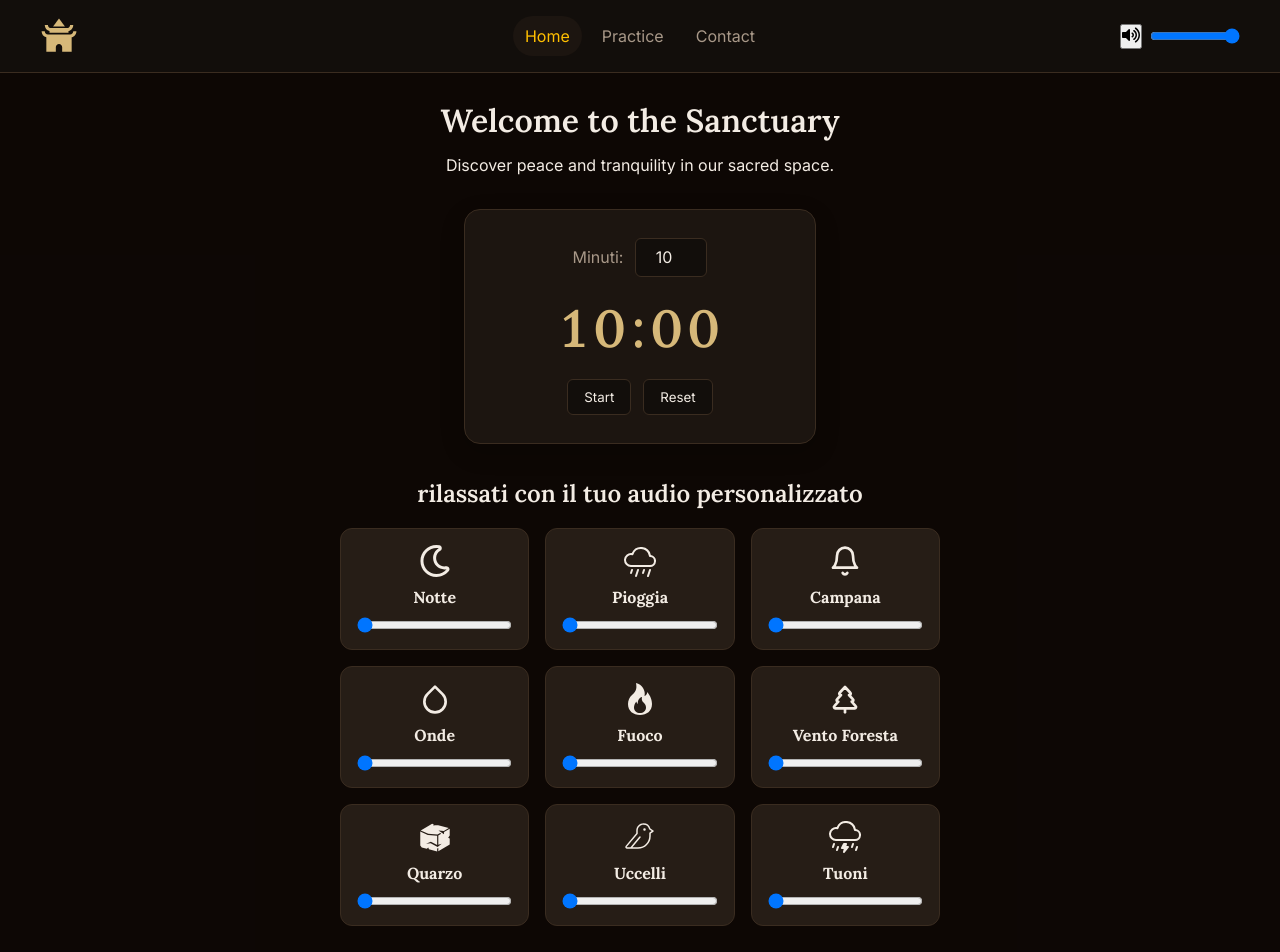
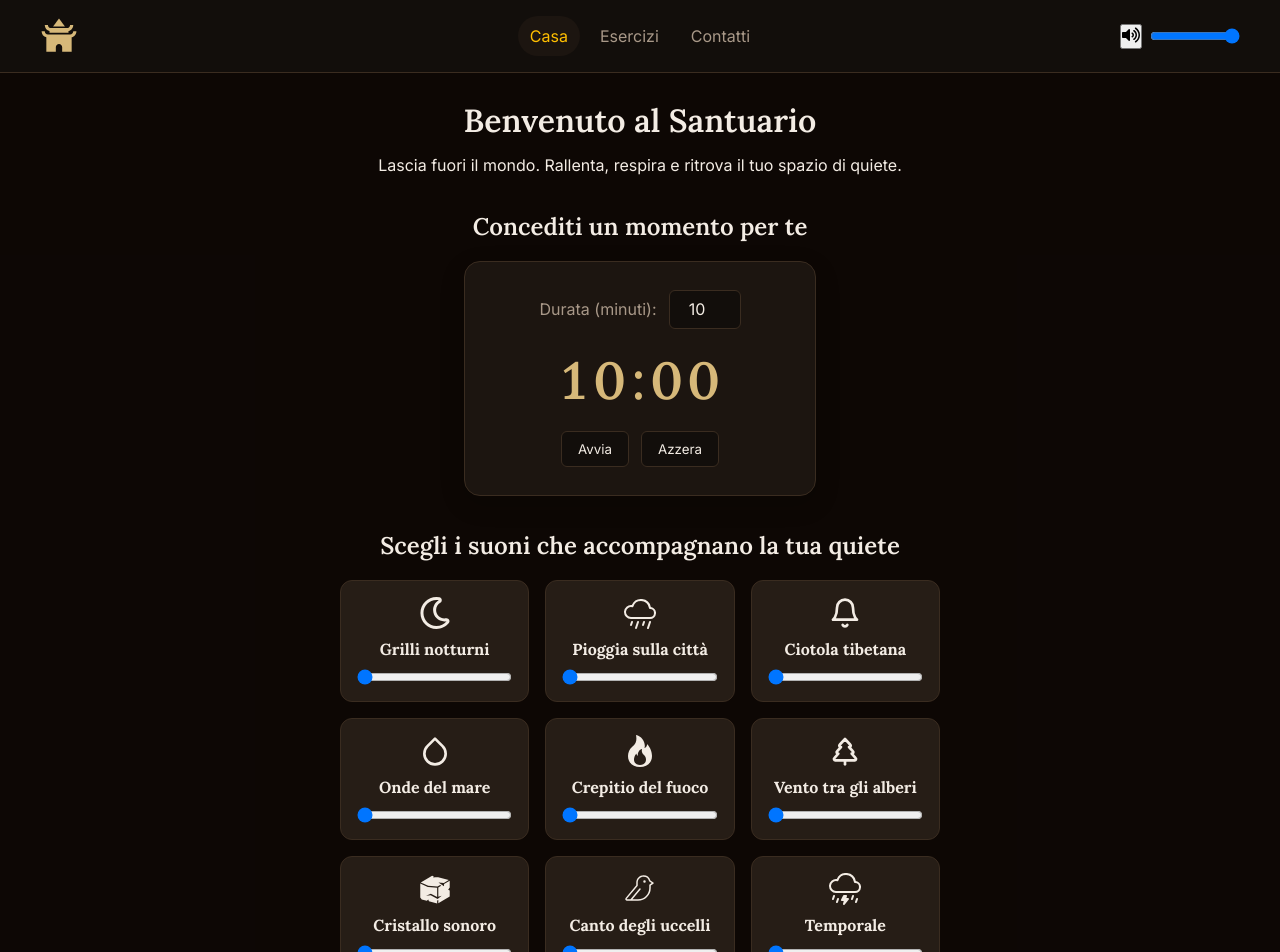
Before and after one commit to Loris-Battaglini/Santuario-meditazione, a React (Vite) app: page / in a window 1280 px wide. Shown: the top 952 px of the page. Built offline with nearby package versions, Linux system fonts and the light colour scheme.

Commit message:
fix logica form e traduzione testi da inglese a italiano

```diff
--- a/index.html
+++ b/index.html
@@ -1,10 +1,10 @@
 <!doctype html>
-<html lang="en">
+<html lang="it">
   <head>
     <meta charset="UTF-8" />
     <link rel="icon" type="image/svg+xml" href="/favicon.svg" />
     <meta name="viewport" content="width=device-width, initial-scale=1.0" />
-    <title>santuario-meditazione</title>
+    <title>Santuario — meditazione e quiete</title>
 
     <!-- font lora e inter da google fonts -->
 
--- a/src/components/SoundMixer.tsx
+++ b/src/components/SoundMixer.tsx
@@ -71,55 +71,55 @@ const VolumeSlider = styled.input`
 const SOUNDS = [
   {
     id: "grilli",
-    title: "Notte",
+    title: "Grilli notturni",
     icon: <FaRegMoon />,
     url: grilliMp3,
   },
   {
     id: "pioggiaCitta",
-    title: "Pioggia",
+    title: "Pioggia sulla città",
     icon: <BsCloudRain />,
     url: pioggiaCittaMp3,
   },
   {
     id: "bell",
-    title: "Campana",
+    title: "Ciotola tibetana",
     icon: <FiBell />,
     url: ciotolaMp3,
   },
   {
     id: "wave",
-    title: "Onde",
+    title: "Onde del mare",
     icon: <FiDroplet />,
     url: ondaMp3,
   },
   {
     id: "fire",
-    title: "Fuoco",
+    title: "Crepitio del fuoco",
     icon: <BsFire />,
     url: fuocoMp3,
   },
   {
     id: "forest",
-    title: "Vento Foresta",
+    title: "Vento tra gli alberi",
     icon: <LuTreePine />,
     url: ventoForteForestaAereoMp3,
   },
   {
     id: "quarzo",
-    title: "Quarzo",
+    title: "Cristallo sonoro",
     icon: <GiStoneBlock />,
     url: cristalloDiQuarzoMp3,
   },
   {
     id: "birds",
-    title: "Uccelli",
+    title: "Canto degli uccelli",
     icon: <PiBirdLight />,
     url: uccelliMp3,
   },
   {
     id: "thunder",
-    title: "Tuoni",
+    title: "Temporale",
     icon: <BsCloudLightningRain />,
     url: tuoniPioggiaMp3,
   },
@@ -216,6 +216,7 @@ export function SoundMixer() {
             type="range"
             min="0"
             max="100"
+            aria-label={`Volume: ${sound.title}`}
             value={volumes[sound.id]}
             onChange={(e) =>
               handleVolumeChange(sound.id, parseInt(e.target.value))
--- a/src/components/Timer.tsx
+++ b/src/components/Timer.tsx
@@ -111,7 +111,7 @@ export function Timer() {
   return (
     <TimerBox>
       <label>
-        Minuti:{" "}
+        Durata (minuti):{" "}
         <input
           type="number"
           min={1}
@@ -126,10 +126,10 @@ export function Timer() {
 
       <Controls>
         <button type="button" onClick={() => setIsRunning((prev) => !prev)}>
-          {isRunning ? "Pausa" : "Start"}
+          {isRunning ? "Pausa" : "Avvia"}
         </button>
         <button type="button" onClick={handleReset}>
-          Reset
+          Azzera
         </button>
       </Controls>
     </TimerBox>
--- a/src/components/navbar.tsx
+++ b/src/components/navbar.tsx
@@ -131,15 +131,16 @@ export function Navbar({
             min={0}
             max={1}
             step={0.01}
+            aria-label="Volume generale"
             value={isMuted ? 0 : masterVolume}
             onChange={(e) => onChangeVolume(Number(e.target.value))}
           />
         </VolumeBox>
       </HeaderTop>
       <Nav>
-        <NavItem to="/">Home</NavItem>
-        <NavItem to="/practice">Practice</NavItem>
-        <NavItem to="/contact">Contact</NavItem>
+        <NavItem to="/">Casa</NavItem>
+        <NavItem to="/practice">Esercizi</NavItem>
+        <NavItem to="/contact">Contatti</NavItem>
       </Nav>
     </Header>
   );
--- a/src/pages/Contact.tsx
+++ b/src/pages/Contact.tsx
@@ -179,22 +179,11 @@ const Confirmation = styled.p`
 `;
 
 export function Contact() {
-  const [mailtoLink, setMailtoLink] = useState("");
+  const [submitted, setSubmitted] = useState(false);
 
   const handleSubmit = (event: FormEvent<HTMLFormElement>) => {
     event.preventDefault();
-
-    const formData = new FormData(event.currentTarget);
-    const name = String(formData.get("name"));
-    const email = String(formData.get("email"));
-    const reason = String(formData.get("reason"));
-    const message = String(formData.get("message"));
-    const subject = encodeURIComponent(`Contatto dal sito: ${reason}`);
-    const body = encodeURIComponent(
-      `Nome: ${name}\nEmail: ${email}\nMotivo: ${reason}\n\n${message}`,
-    );
-
-    setMailtoLink(`mailto:${contactEmail}?subject=${subject}&body=${body}`);
+    setSubmitted(true);
   };
 
   return (
@@ -279,12 +268,14 @@ export function Contact() {
             <SubmitButton type="submit">invia il messaggio</SubmitButton>
           </ContactForm>
 
-          {mailtoLink && (
+          {submitted && (
             <Confirmation role="status" aria-live="polite">
-              Il messaggio è pronto. Apri il tuo client email per completare
-              l'invio.
+              Grazie per aver compilato il messaggio. Per ora questo modulo non
+              invia email: puoi contattarmi direttamente a{" "}
+              <a href={`mailto:${contactEmail}`}>{contactEmail}</a>. Intanto,
+              concediti una pausa e goditi un po' di musica rilassante dalla
+              Home.
               <br />
-              <a href={mailtoLink}>Apri il messaggio email</a>
             </Confirmation>
           )}
         </FormPanel>
--- a/src/pages/Home.tsx
+++ b/src/pages/Home.tsx
@@ -34,18 +34,22 @@ export function Home() {
   return (
     <SanctuaryContainer>
       <Intro>
-        <h1>Welcome to the Sanctuary</h1>
-        <p>Discover peace and tranquility in our sacred space.</p>
+        <h1>Benvenuto al Santuario</h1>
+        <p>
+          Lascia fuori il mondo. Rallenta, respira e ritrova il tuo spazio di
+          quiete.
+        </p>
       </Intro>
       <ContentSection>
+        <h2>Concediti un momento per te</h2>
         <Timer />
       </ContentSection>
       <ContentSection>
-        <h2>rilassati con il tuo audio personalizzato</h2>
+        <h2>Scegli i suoni che accompagnano la tua quiete</h2>
         <SoundMixer />
       </ContentSection>
       <ContentSection>
-        <h2>Pratica la respirazione consapevole</h2>
+        <h2>Ritrova il ritmo del respiro</h2>
         <BreathingCircle />
       </ContentSection>
     </SanctuaryContainer>
--- a/src/pages/Practice.tsx
+++ b/src/pages/Practice.tsx
@@ -64,7 +64,7 @@ export function Practice() {
       <Intro>
         <h1>Pratiche di movimento</h1>
         <p>
-          Scegli una posa per leggere le indicazioni e vedere il video
+          Seleziona una posa per leggerne le indicazioni e vederne il video
           dimostrativo. Procedi con calma e fermati se avverti dolore.
         </p>
       </Intro>
```
